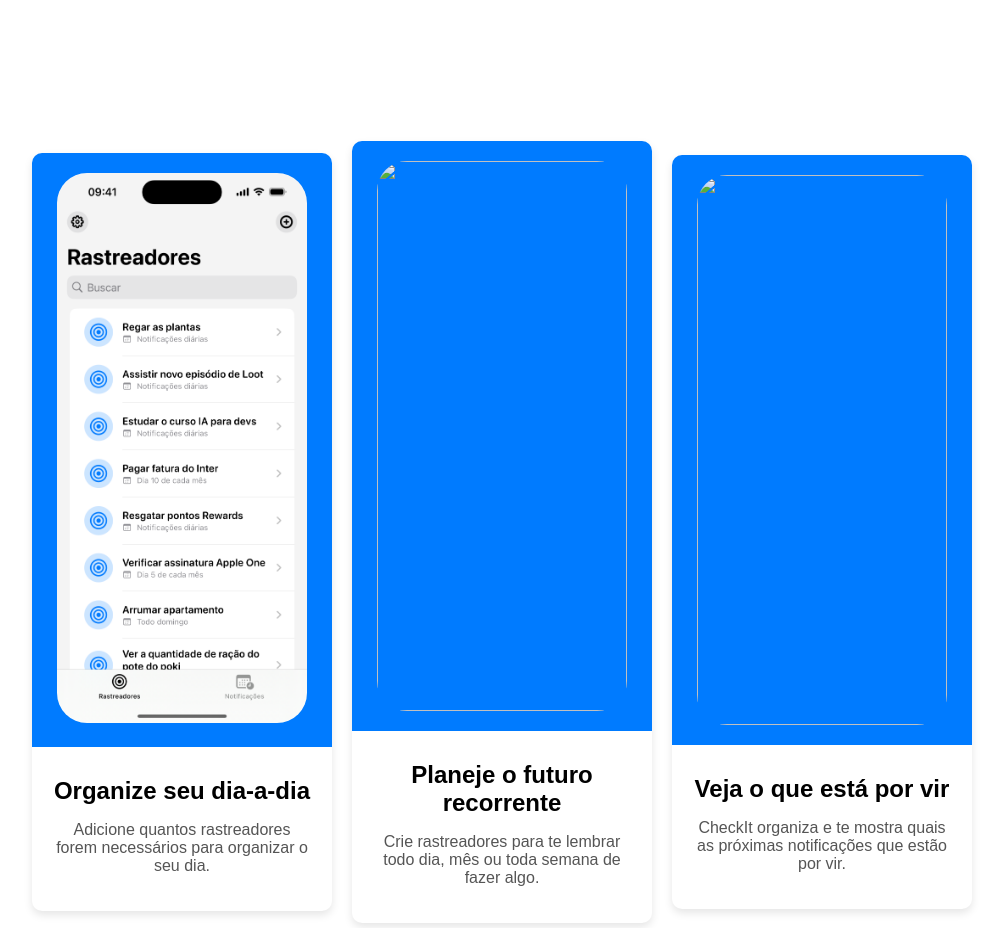
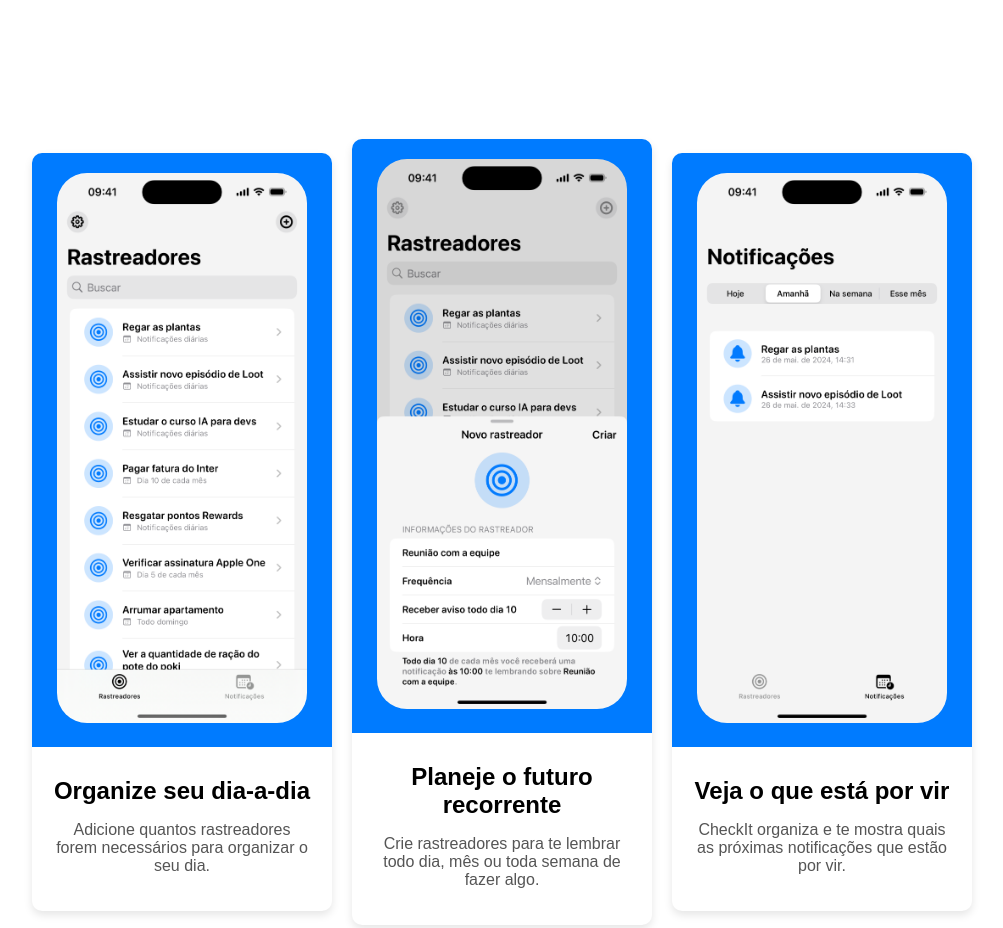
Before and after one commit to AugustoBSimionato/CheckIt-website, a plain HTML site: page features.html in a window 1280 px wide. Shown: the part 400-1328 px from the top of the page, without its empty margins (138-1141 px from the left). Drawn offline with Linux system fonts and the light colour scheme; a web font is replaced by a local one.

Commit message:
fix: images not showing

```diff
--- a/features.html
+++ b/features.html
@@ -46,7 +46,7 @@
             </div>
             <div class="card">
                 <div class="card-img">
-                    <img src="new-tracker.png">
+                    <img src="assets/new-tracker.png">
                 </div>
                 <div class="card-content">
                     <h3>Planeje o futuro recorrente</h3>
@@ -55,7 +55,7 @@
             </div>
             <div class="card">
                 <div class="card-img">
-                    <img src="future-list.png">
+                    <img src="assets/future-list.png">
                 </div>
                 <div class="card-content">
                     <h3>Veja o que está por vir</h3>
@@ -76,7 +76,7 @@
     <footer>
         <div class="footer-container">
             <div class="footer-logo">
-                <img src="checkit-icon.png" alt="Sofa Logo" class="logo">
+                <img src="assets/checkit-icon.png" alt="Sofa Logo" class="logo">
                 <span>CheckIt</span>
             </div>
             <div class="footer-links">
```
